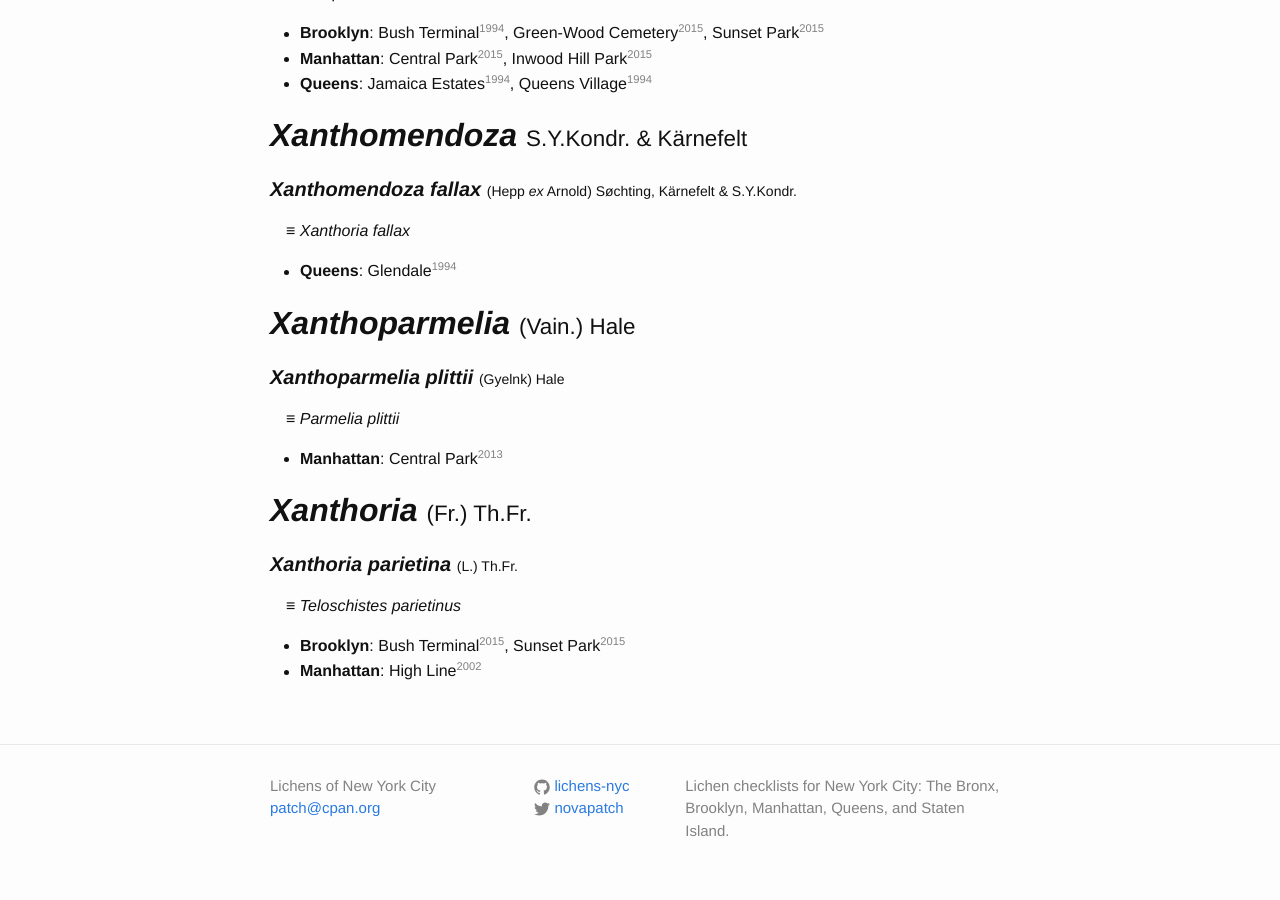
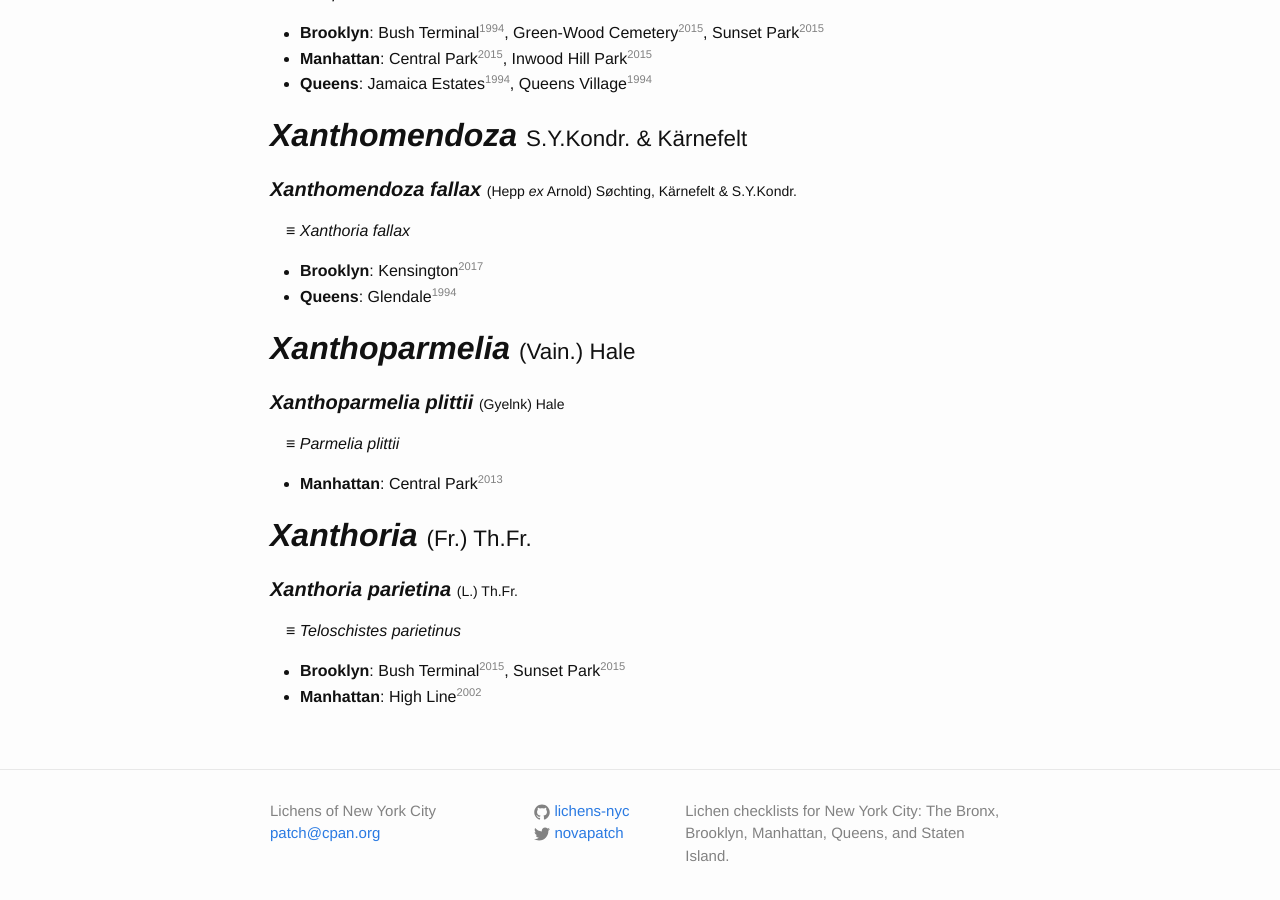
Before and after one commit to lichens-nyc/lichens-nyc.github.io, a Jekyll site: the page built from index.html, in a window 1280 px wide and 900 px high, scrolled down 7747 px. Built offline with Jekyll 4.4.1, drawn with Linux system fonts in a browser that asks for light colours.

Commit message:
Xanthomendoza fallax observation by NP
Location:  btw Green-Wood Cemetery & Fort Hamilton Pkwy, Kensington, Brooklyn
Substrate: trunk bark of a large Acer street tree
Date:      2017-04-23

```diff
--- a/_data/locations.yaml
+++ b/_data/locations.yaml
@@ -48,6 +48,9 @@ sites:
   JE:
     boro: QU
     name: Jamaica Estates
+  KE:
+    boro: BK
+    name: Kensington
   LN:
     boro: QU
     name: Little Neck Bay
--- a/_data/observations.yaml
+++ b/_data/observations.yaml
@@ -493,6 +493,9 @@ Xanthomendoza:
     GD:
     - when: 1994
       who: TD
+    KE:
+    - when: 2017
+      who: NP
 Xanthoparmelia:
   plittii:
     CP:
--- a/_data/src/observations.tsv
+++ b/_data/src/observations.tsv
@@ -145,6 +145,7 @@ Xanthocarpia	feracissima	JE	1994	TD
 Xanthocarpia	feracissima	QV	1994	TD
 Xanthocarpia	feracissima	SP	2015	NP
 Xanthomendoza	fallax	GD	1994	TD
+Xanthomendoza	fallax	KE	2017	NP
 Xanthoparmelia	plittii	CP	2013	JA
 Xanthoria	parietina	BT	2015	NP
 Xanthoria	parietina	HL	2002	RS
--- a/_data/src/sites.tsv
+++ b/_data/src/sites.tsv
@@ -13,6 +13,7 @@ High Line	HL	MA
 High Rock Park	HR	SI
 Inwood Hill Park	IH	MA
 Jamaica Estates	JE	QU
+Kensington	KE	BK
 Little Neck Bay	LN	QU
 Manhattan Beach	MB	BK
 New York Botanical Garden	NY	BX
```
